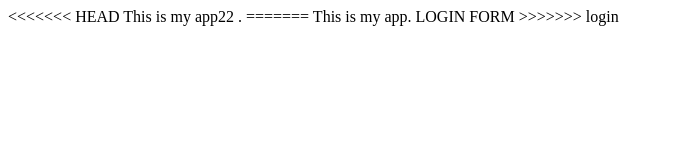
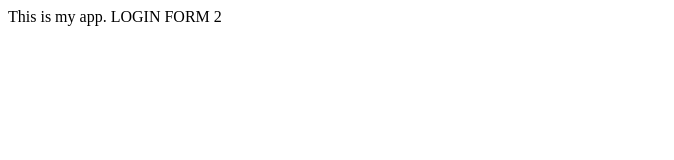
Before and after one commit to angelodemoro/test, a plain HTML site: page index.html in a window 1280 px wide. Shown: the whole page, without its empty margins (0-674 px from the left). Drawn offline with Linux system fonts and the light colour scheme.

Commit message:
vou dar um pull

```diff
--- a/index.html
+++ b/index.html
@@ -5,11 +5,7 @@
         </title>
     </head>
     <body>
-<<<<<<< HEAD
-        This is my app22 .
-=======
         This is my app.
-        LOGIN FORM
->>>>>>> login
+        LOGIN FORM 2
     </body>
 </html>
```
